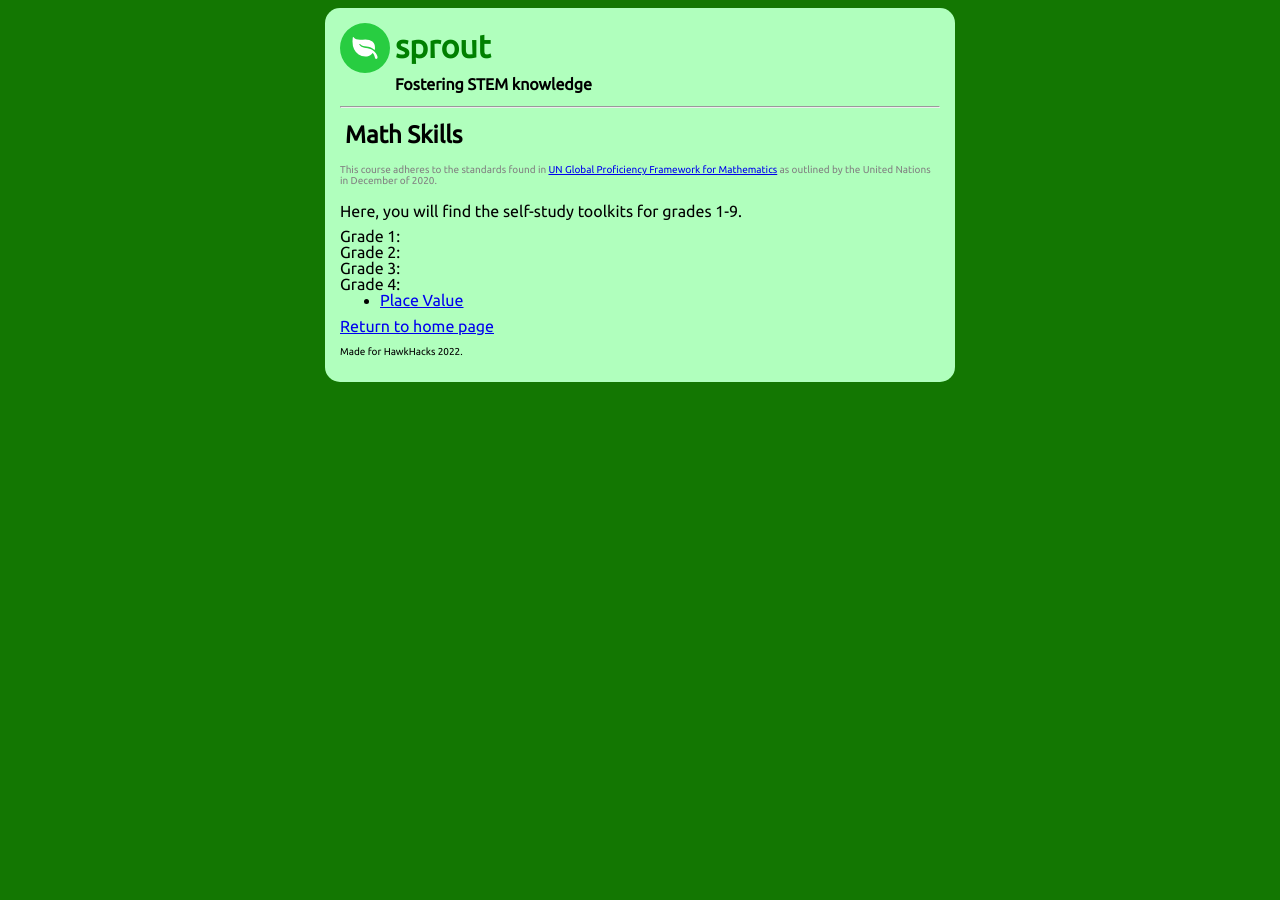
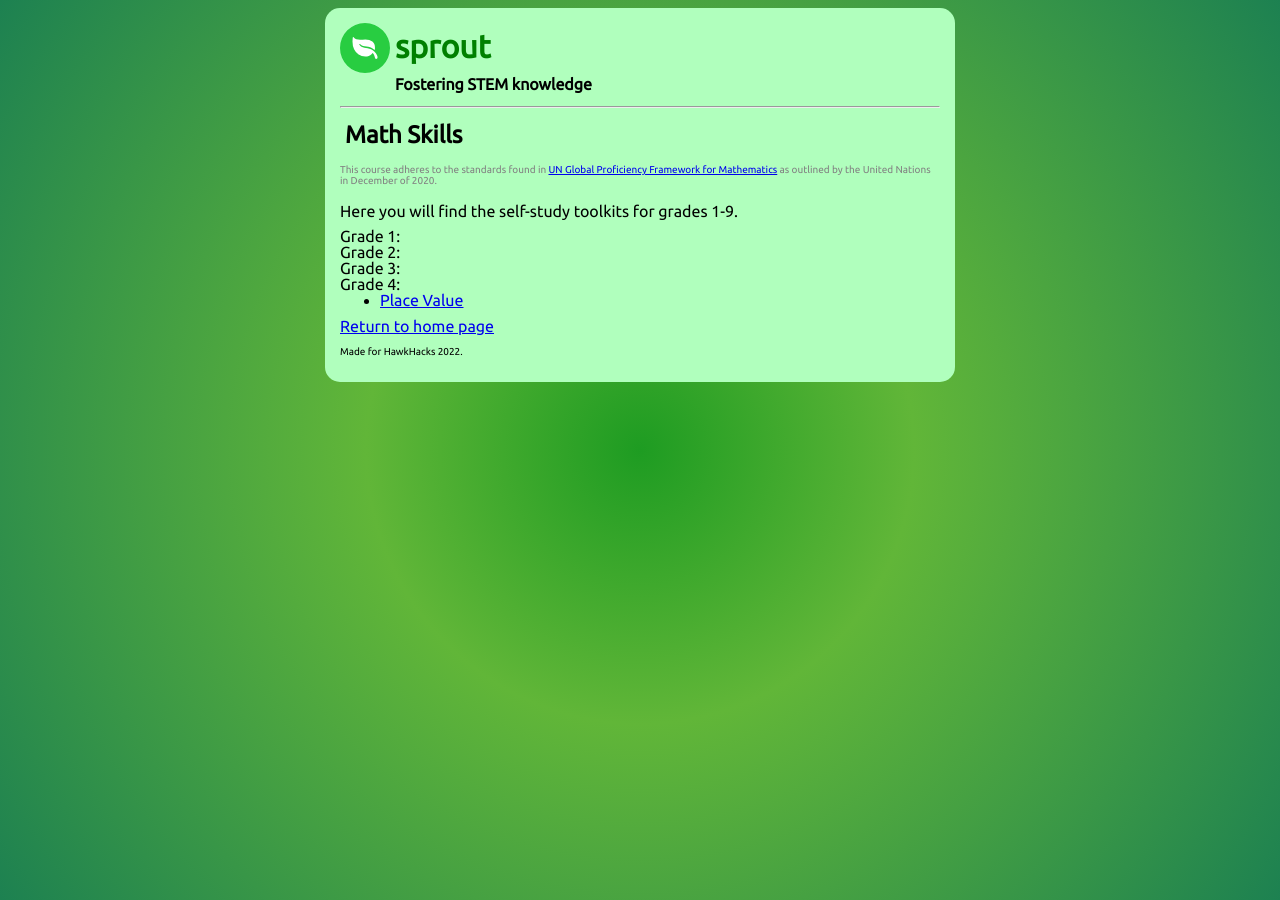
Before and after one commit to enbyte/sprout, a Jekyll site: the page built from skills/math.html, in a window 1280 px wide. Built offline with Jekyll 4.4.1, drawn with Linux system fonts in a browser that asks for light colours.

Commit message:
small fixes

```diff
--- /dev/null
+++ b/_includes/return_programming.html
@@ -0,0 +1 @@
+<a href="/skills/programming.html"> Return to programming home</a>
--- a/assets/css/style.css
+++ b/assets/css/style.css
@@ -1,7 +1,8 @@
 @import url('https://fonts.googleapis.com/css2?family=Ubuntu&display=swap');
 
-body {
-    background-color: rgb(19, 119, 2);
+html body {
+    background: radial-gradient(circle, rgba(30,156,34,1) 0%, rgba(97,182,56,1) 35%, rgba(29,129,81,1) 100%);
+    background-attachment: fixed;
 }
 
 pre {
@@ -14,6 +15,8 @@ pre {
     background-color: #b0ffbd;
     border-radius: 15px;
     max-width: 600px;
+    overscroll-behavior-y: auto;
+    overflow-y: scroll;
 }
 
 .header h1, h2 {
--- a/skills/math.html
+++ b/skills/math.html
@@ -4,7 +4,7 @@ layout: default
 <h2>Math Skills</h2>
 {% include math-notice.html %}
 
-<p>Here, you will find the self-study toolkits for grades 1-9.</p>
+<p>Here you will find the self-study toolkits for grades 1-9.</p>
 
 <div class="grade">
     <p>Grade 1:</p>
```
Also changed, not shown: skills/programming-articles/hello_world.html (added, +27 -0 lines), skills/programming-articles/index.html (added, +10 -0 lines).
